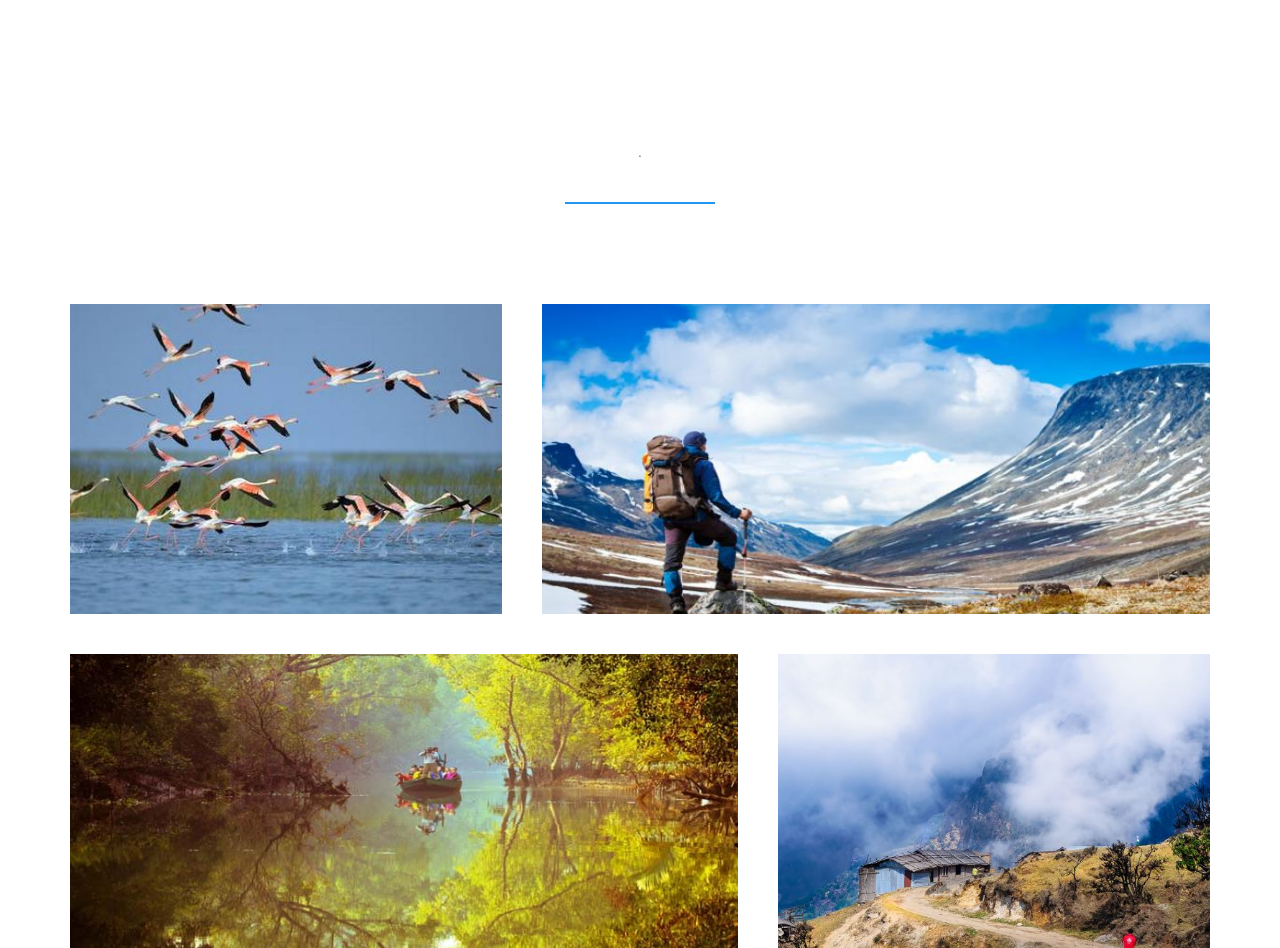
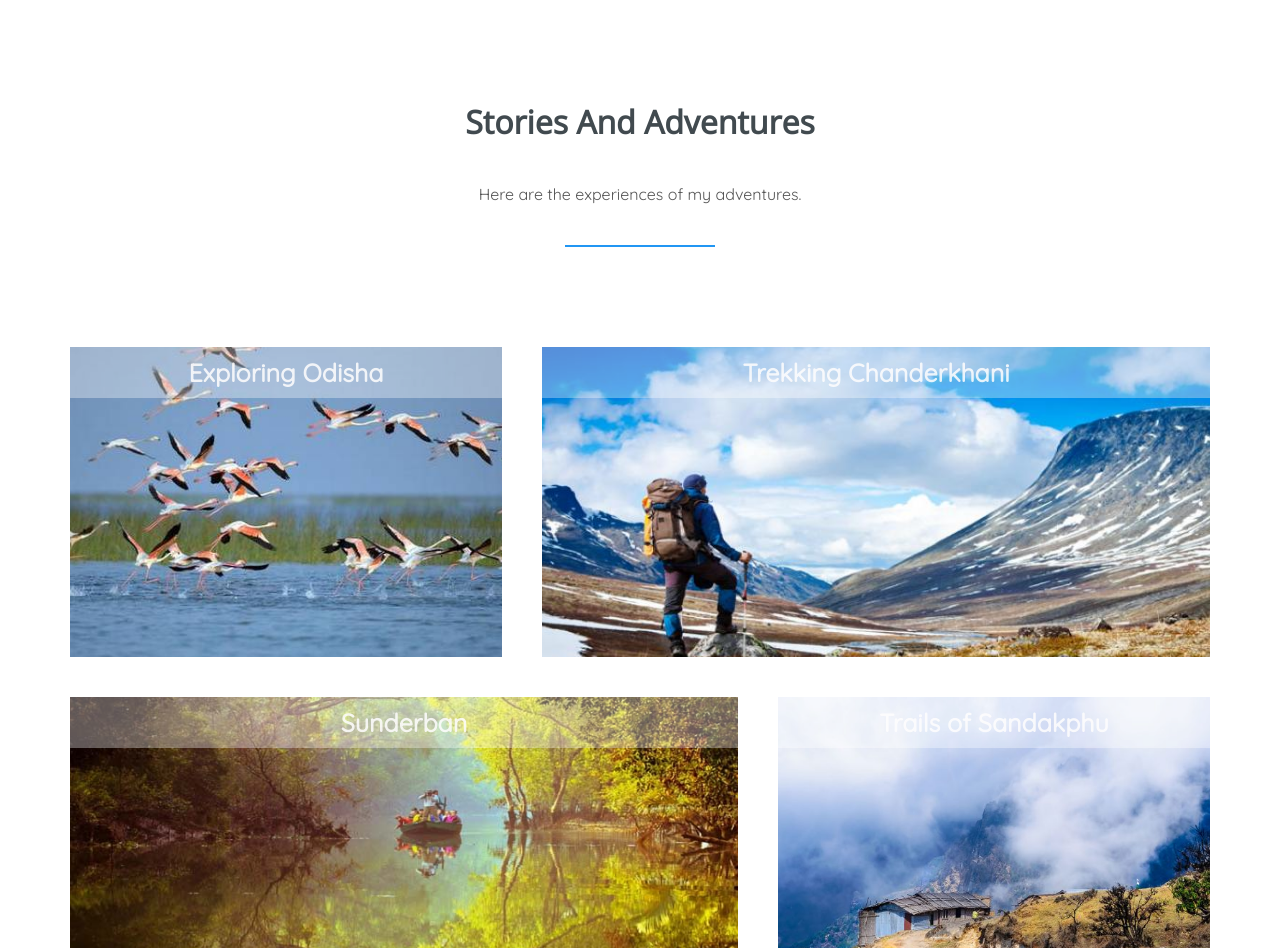
Before and after one commit to HelloKuldeep/_helloworkspace, a plain HTML site: page firstExercise/index.html in a window 1280 px wide. Shown: the part 1480-2428 px from the top of the page. Drawn offline with nearby package versions, Linux system fonts and the light colour scheme.

Commit message:
CGI-EXERCISE-PROGRESS2.2

```diff
--- a/firstExercise/css/styles.css
+++ b/firstExercise/css/styles.css
@@ -20,7 +20,6 @@ a{
 	text-decoration: none;
 	color: inherit;
 	cursor: pointer;
-
 	opacity: 0.9;
 }
 
@@ -307,6 +306,18 @@ header nav li:last-child{
 	flex-basis: 60%;
 }
 
+.my-work .grid li h2{
+	color: rgb(255, 254, 254);
+    font-size: 25px;
+	margin-bottom: 25px;
+	text-align: center;
+	background-color: rgba(255, 255, 255, 0.375);
+	padding: 10px;
+}
+
+.my-work .grid li h2:hover {
+    color: black;
+}
 
 @media (max-width: 1000px){
 
--- a/firstExercise/index.html
+++ b/firstExercise/index.html
@@ -66,15 +66,23 @@
 	</section>
 
 	<section class="my-work">
-		<h3 class="title"></h3>
-		<p>.</p>
+		<h3 class="title">Stories And Adventures</h3>
+		<p>Here are the experiences of my adventures.</p>
 		<hr>
 
 		<ul class="grid">
-			<li class="small" style="background-image: url(assets/img/chilka.jpg);"></li>
-			<li class="large" style="background-image: url(assets/img/chanderkhani.jpg);"></li>
-			<li class="large" style="background-image: url(assets/img/sunderban.jpg);"></li>
-			<li class="small" style="background-image: url(assets/img/sandakphu.jpg);"></li>
+			<li class="small" style="background-image: url(assets/img/chilka.jpg);">
+				<a href="#"><h2>Exploring Odisha</h2></a>
+			</li>
+			<li class="large" style="background-image: url(assets/img/chanderkhani.jpg);">
+				<a href="#"><h2>Trekking Chanderkhani</h2></a>
+			</li>
+			<li class="large" style="background-image: url(assets/img/sunderban.jpg);">
+				<a href="#"><h2>Sunderban</h2></a>
+			</li>
+			<li class="small" style="background-image: url(assets/img/sandakphu.jpg);">
+				<a href="#"><h2>Trails of Sandakphu</h2></a>
+			</li>
 		</div>
 	</section>
 
```
